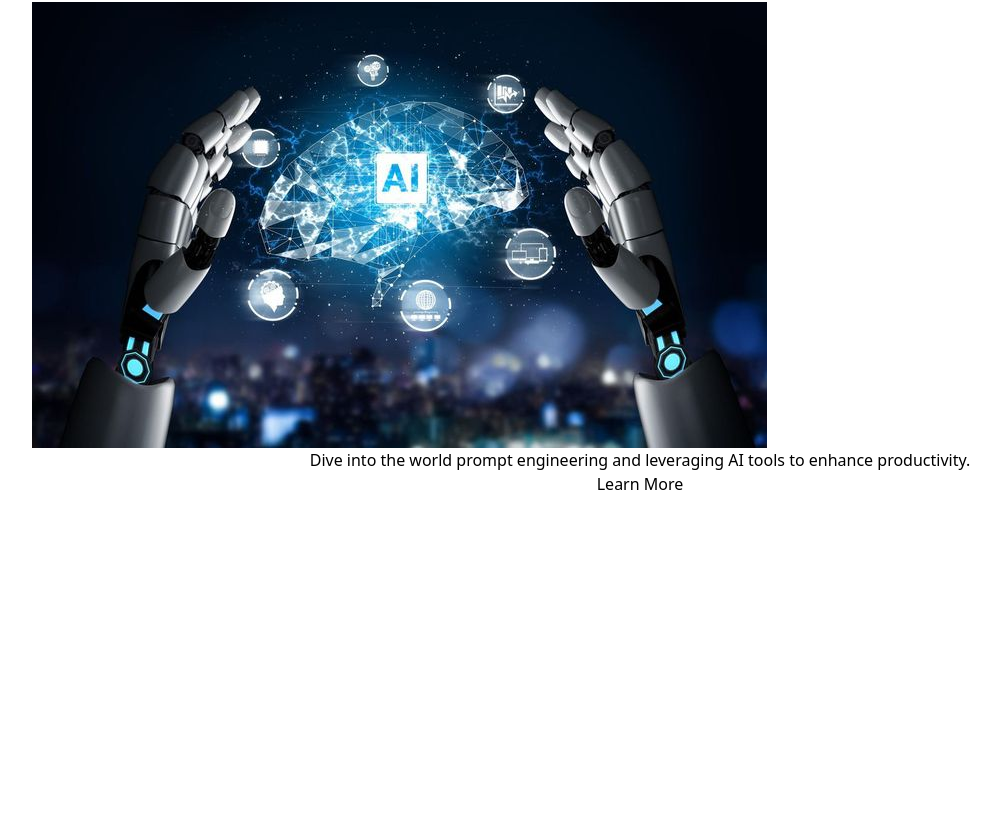
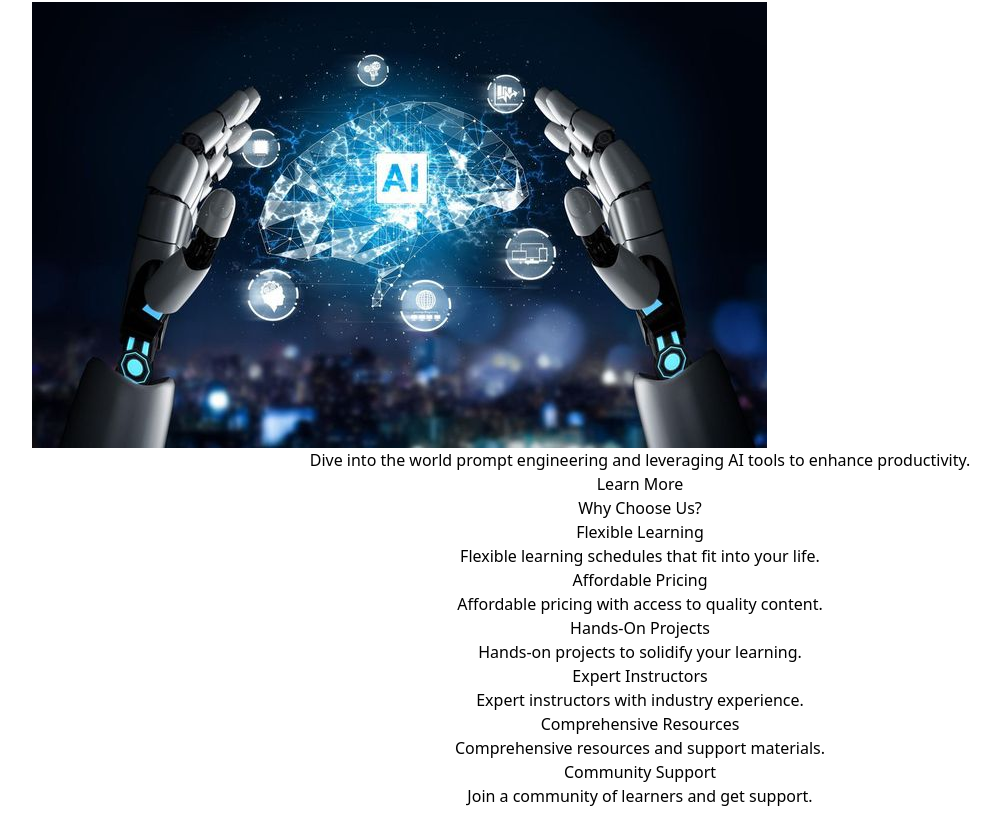
Before and after one commit to Daniel-Williams-ux/NextGenAfrica-Tech, a React (Vite) app: page / in a window 1280 px wide. Shown: the part 5040-5880 px from the top of the page, without its empty margins (0-1000 px from the left). Before the commit the page ends 5568 px from the top, so only its background shows below. Built offline with nearby package versions, Linux system fonts and the light colour scheme.

Commit message:
create key featyres and updated course preview

```diff
--- a/src/components/Home.jsx
+++ b/src/components/Home.jsx
@@ -1,10 +1,12 @@
 import HeroSection from '../pages/HeroSection';
 import CoursePreview from '../pages/CoursePreview';
+import KeyFeatures from '../pages/KeyFeatures';
 const Home = () => {
     return(
         <>
             <HeroSection />
             <CoursePreview />
+            <KeyFeatures />
         </>
     )
 }
--- a/src/pages/CoursePreview.jsx
+++ b/src/pages/CoursePreview.jsx
@@ -63,7 +63,8 @@ const CoursePreview = () => {
                         <Link to={courses.link}>
                         <button
                             type="button"
-                            className="bg-gray-600 hover:bg-gray-700 text-white py-2 px-4 mt-4 rounded-md transition duration-150 ease-in-out">
+
+                            className="underline underline-offset-4 border-double border-white hover:text-sky-700 text-black py-2 px-4 mt-4 rounded-md transition duration-150 ease-in-out">
                             Learn More
                         </button>
                         </Link>
--- a/src/pages/HeroSection.jsx
+++ b/src/pages/HeroSection.jsx
@@ -2,7 +2,7 @@ import { Link } from 'react-router-dom';
 
 const HeroSection = () => {
     return (
-        <div className="home-container py-20 md:px-0"> {/* Changed background to light gray for contrast */}
+        <div className="home-container py-20 md:px-0">
             <div className="max-w-3xl mx-auto text-center">
                 <h1 className="text-5xl font-bold">Welcome to NextGenAfrica Tech</h1>
                 <p className="text-lg mt-4 mx-4 md:mx-0">Your gateway to top-tier education. Explore our courses and start your journey today!</p>
--- /dev/null
+++ b/src/pages/KeyFeatures.jsx
@@ -0,0 +1,35 @@
+const KeyFeatures = () => {
+    return(
+        <div className="key-features-section bg-white py-16 mt-10">
+            <h2 className="text-3xl font-bold text-center mb-8 text-gray-800">Why Choose Us?</h2>
+            <div className="max-w-5xl mx-auto grid grid-cols-1 md:grid-cols-2 lg:grid-cols-3 gap-8 px-4 cursor-cell">
+                <div className="bg-white rounded-lg shadow-lg p-6 transition-transform duration-300 ease-in-out transform hover:scale-105">
+                    <h3 className="text-xl font-semibold text-gray-800">Flexible Learning</h3>
+                    <p className="text-gray-700 text-center mt-2">Flexible learning schedules that fit into your life.</p>
+                </div>
+                <div className="bg-white rounded-lg shadow-lg p-6 transition-transform duration-300 ease-in-out transform hover:scale-105">
+                    <h3 className="text-xl font-semibold text-gray-800">Affordable Pricing</h3>
+                    <p className="text-gray-700 text-center mt-2">Affordable pricing with access to quality content.</p>
+                </div>
+                <div className="bg-white rounded-lg shadow-lg p-6 transition-transform duration-300 ease-in-out transform hover:scale-105">
+                    <h3 className="text-xl font-semibold text-gray-800">Hands-On Projects</h3>
+                    <p className="text-gray-700 text-center mt-2">Hands-on projects to solidify your learning.</p>
+                </div>
+                <div className="bg-white rounded-lg shadow-lg p-6 transition-transform duration-300 ease-in-out transform hover:scale-105">
+                    <h3 className="text-xl font-semibold text-gray-800">Expert Instructors</h3>
+                    <p className="text-gray-700 text-center mt-2">Expert instructors with industry experience.</p>
+                </div>
+                <div className="bg-white rounded-lg shadow-lg p-6 transition-transform duration-300 ease-in-out transform hover:scale-105">
+                    <h3 className="text-xl font-semibold text-gray-800">Comprehensive Resources</h3>
+                    <p className="text-gray-700 text-center mt-2">Comprehensive resources and support materials.</p>
+                </div>
+                <div className="bg-white rounded-lg shadow-lg p-6 transition-transform duration-300 ease-in-out transform hover:scale-105">
+                    <h3 className="text-xl font-semibold text-gray-800">Community Support</h3>
+                    <p className="text-gray-700 text-center mt-2">Join a community of learners and get support.</p>
+                </div>
+            </div>
+        </div>
+    )
+}
+
+export default KeyFeatures;
```
